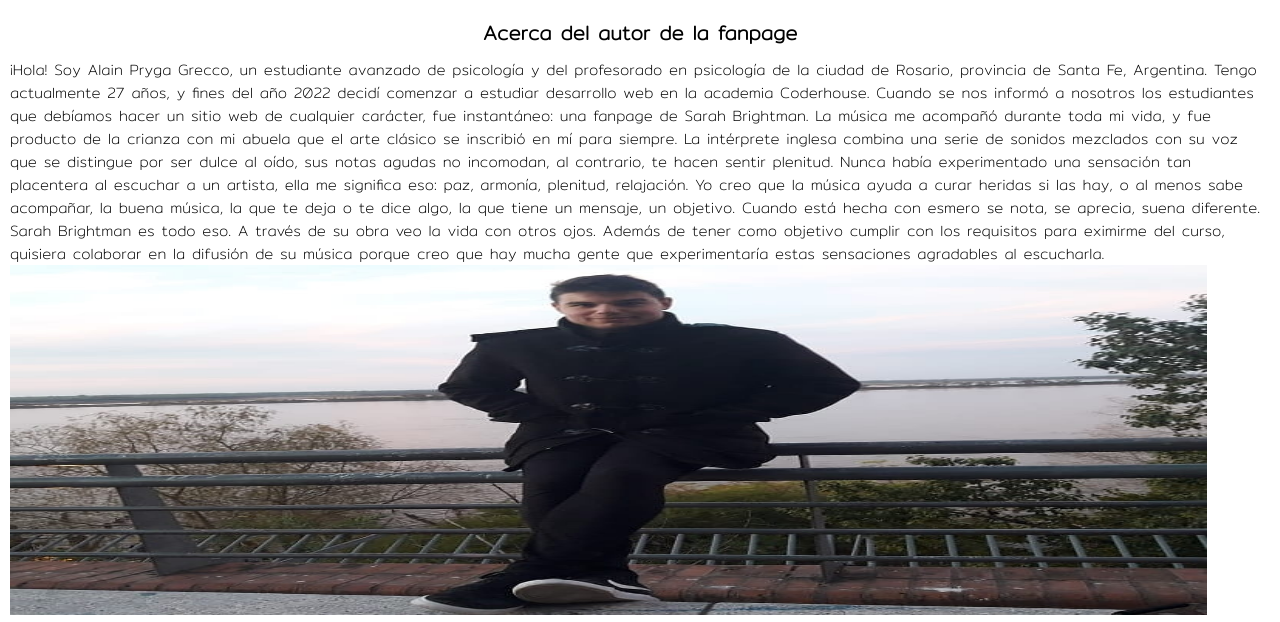
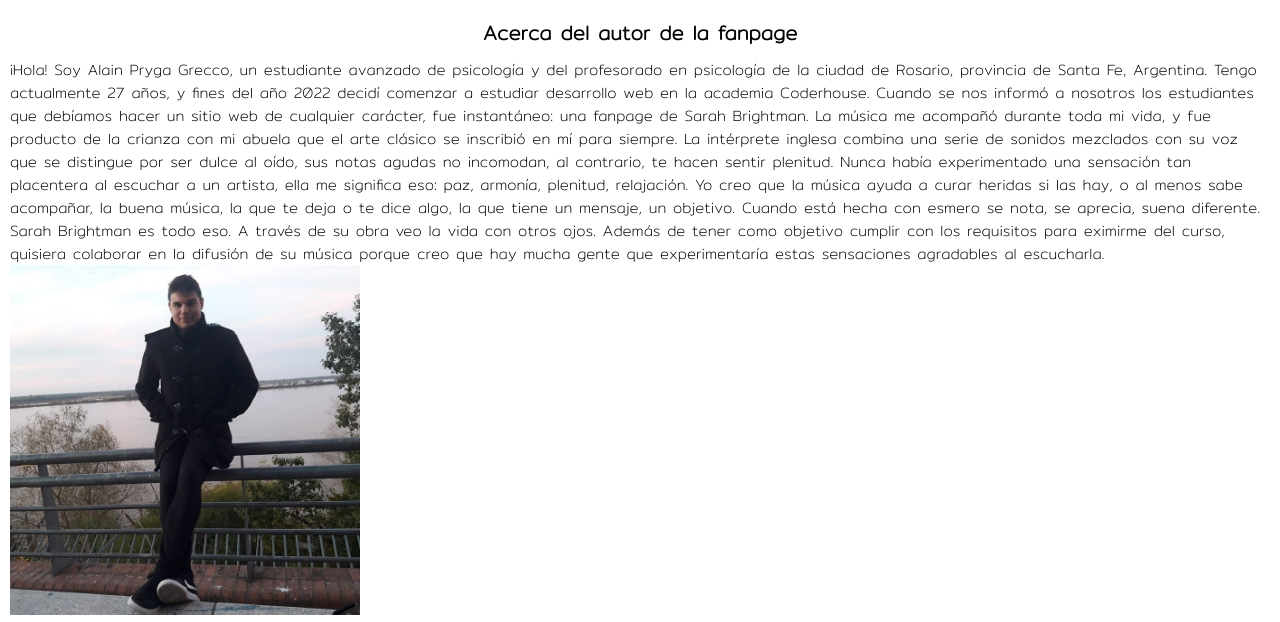
Before and after one commit to AlainPrygaGrecco/PF-PrygaGreccoAlain, a website: page pages/Contacto.html in a window 1280 px wide. Shown: the part 69-691 px from the top of the page. Drawn offline with Linux system fonts and the light colour scheme; a web font is replaced by a local one.

Commit message:
consideracionesfinalesdos

```diff
--- a/scss/base/_mediaquery.scss
+++ b/scss/base/_mediaquery.scss
@@ -479,10 +479,6 @@
                     margin: 10px;
                 }
             }
-
-            img {
-                width: 95%;
-            }
         }
     }
 
```
Also changed, not shown: css/estilos.css.
